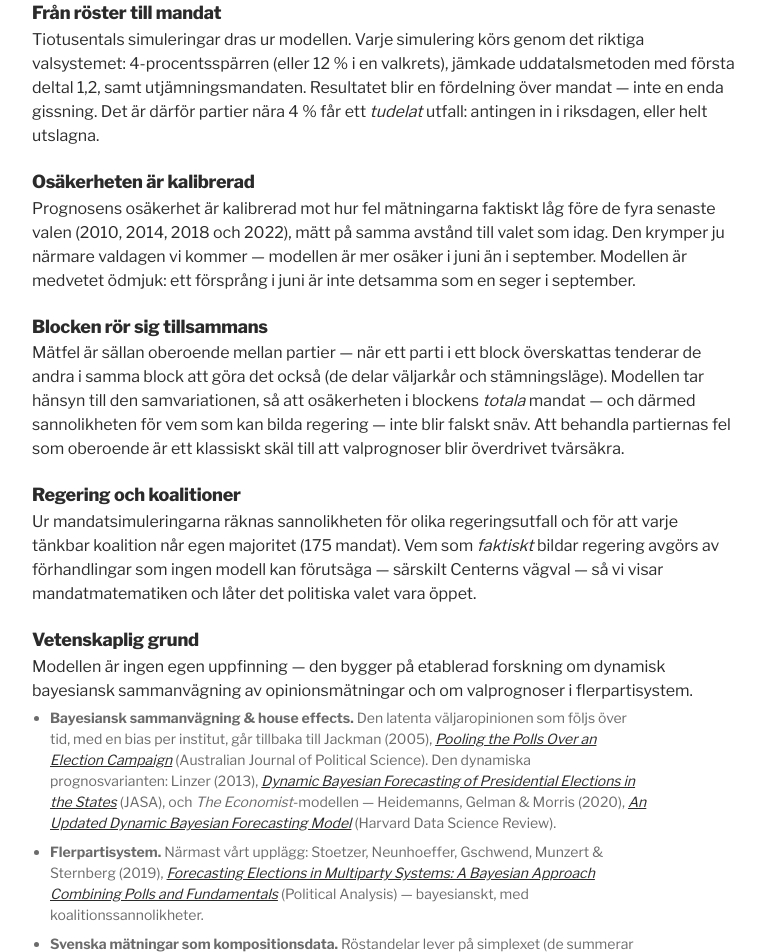
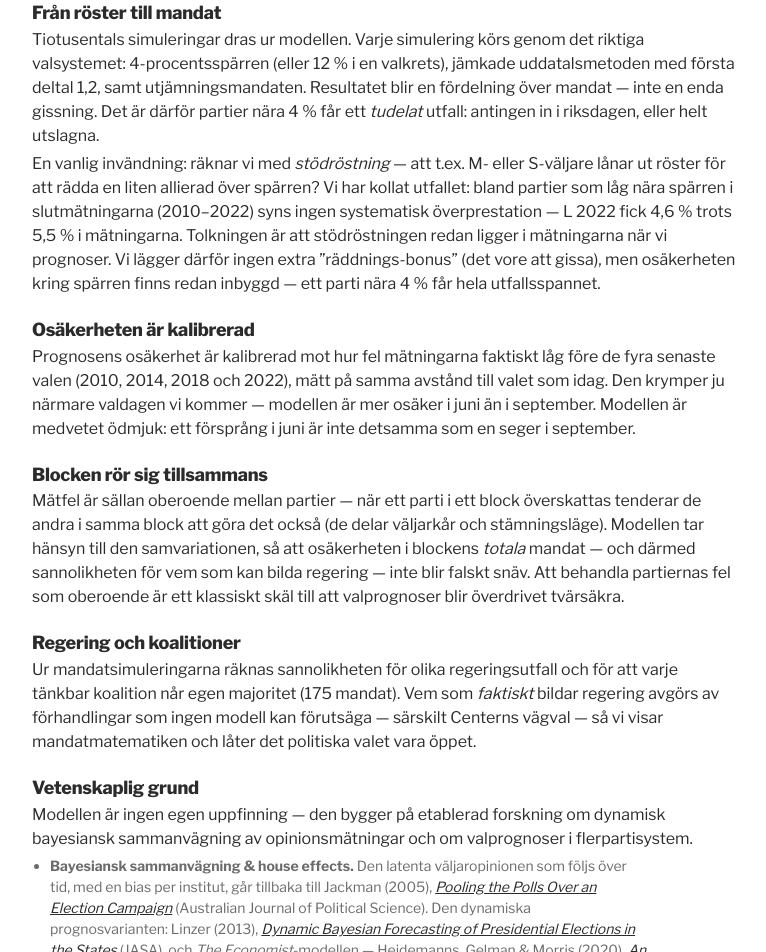
Before and after one commit to perkarlberg/trefyranio, an Astro site in the folder web/: page /metod in a window 1280 px wide. Shown: the part 863-1815 px from the top of the page, without its empty margins (168-934 px from the left). Built offline with nearby package versions, Linux system fonts and the light colour scheme; Astro itself is replaced by a stand-in of ours.

Commit message:
Quantify the stödröstning caveat (review feedback)
The review flagged stödröstning (tactical vote-lending) as affecting the headline
4%-survival quantity but only flagged, not quantified. Checked the data: among
near-threshold parties (final-poll 3-5.5%) in 2010-2022 there's NO systematic
overperformance (mean actual-poll ≈ -0.25pp; L 2022 got 4.6% vs polling 5.5% —
underperformed its final poll, survived only because already >4%). Reading:
lending is already priced into late polls, so no robust residual mean effect to add
(would fit noise, like the rejected momentum/fundamentals). Threshold UNCERTAINTY is
already carried — near-threshold parties get the full election-day spread
(FWD_FLOOR_PQ hybrid). Upgraded the README flag to this quantified statement and
added an honest /metod note. Docs/site only.

Co-Authored-By: Claude Opus 4.8 (1M context) <noreply@anthropic.com>

```diff
--- a/web/src/pages/metod.astro
+++ b/web/src/pages/metod.astro
@@ -38,6 +38,12 @@ import Base from '../layouts/Base.astro';
       4-procentsspärren (eller 12 % i en valkrets), jämkade uddatalsmetoden med första deltal 1,2, samt
       utjämningsmandaten. Resultatet blir en fördelning över mandat — inte en enda gissning. Det är därför
       partier nära 4 % får ett <em>tudelat</em> utfall: antingen in i riksdagen, eller helt utslagna.</p>
+    <p>En vanlig invändning: räknar vi med <em>stödröstning</em> — att t.ex. M- eller S-väljare lånar ut
+      röster för att rädda en liten allierad över spärren? Vi har kollat utfallet: bland partier som låg
+      nära spärren i slutmätningarna (2010–2022) syns ingen systematisk överprestation — L 2022 fick 4,6 %
+      trots 5,5 % i mätningarna. Tolkningen är att stödröstningen redan ligger i mätningarna när vi
+      prognoser. Vi lägger därför ingen extra ”räddnings-bonus” (det vore att gissa), men osäkerheten kring
+      spärren finns redan inbyggd — ett parti nära 4 % får hela utfallsspannet.</p>
 
     <h3>Osäkerheten är kalibrerad</h3>
     <p>Prognosens osäkerhet är kalibrerad mot hur fel mätningarna faktiskt låg före de fyra senaste
```
Also changed, not shown: README.md.
